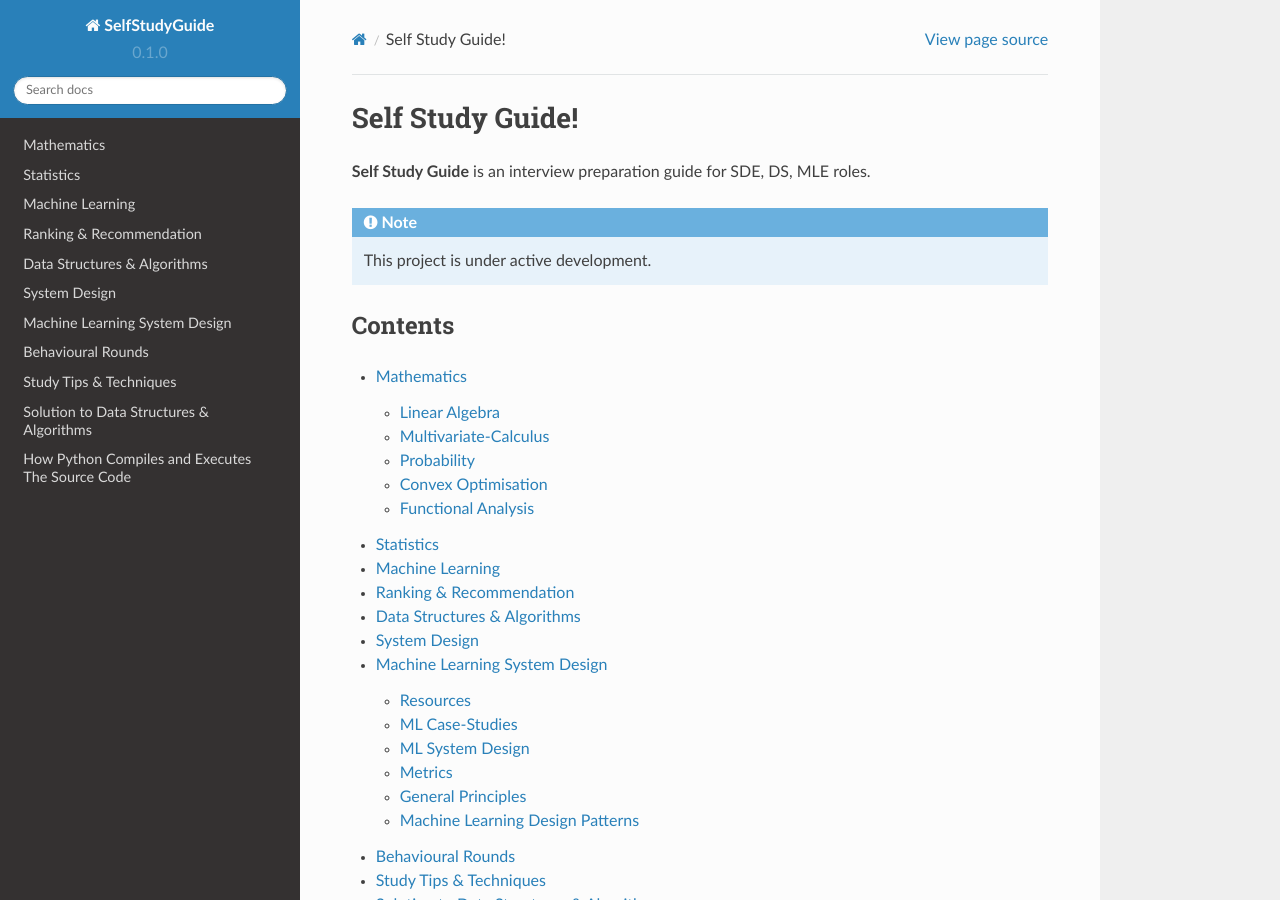
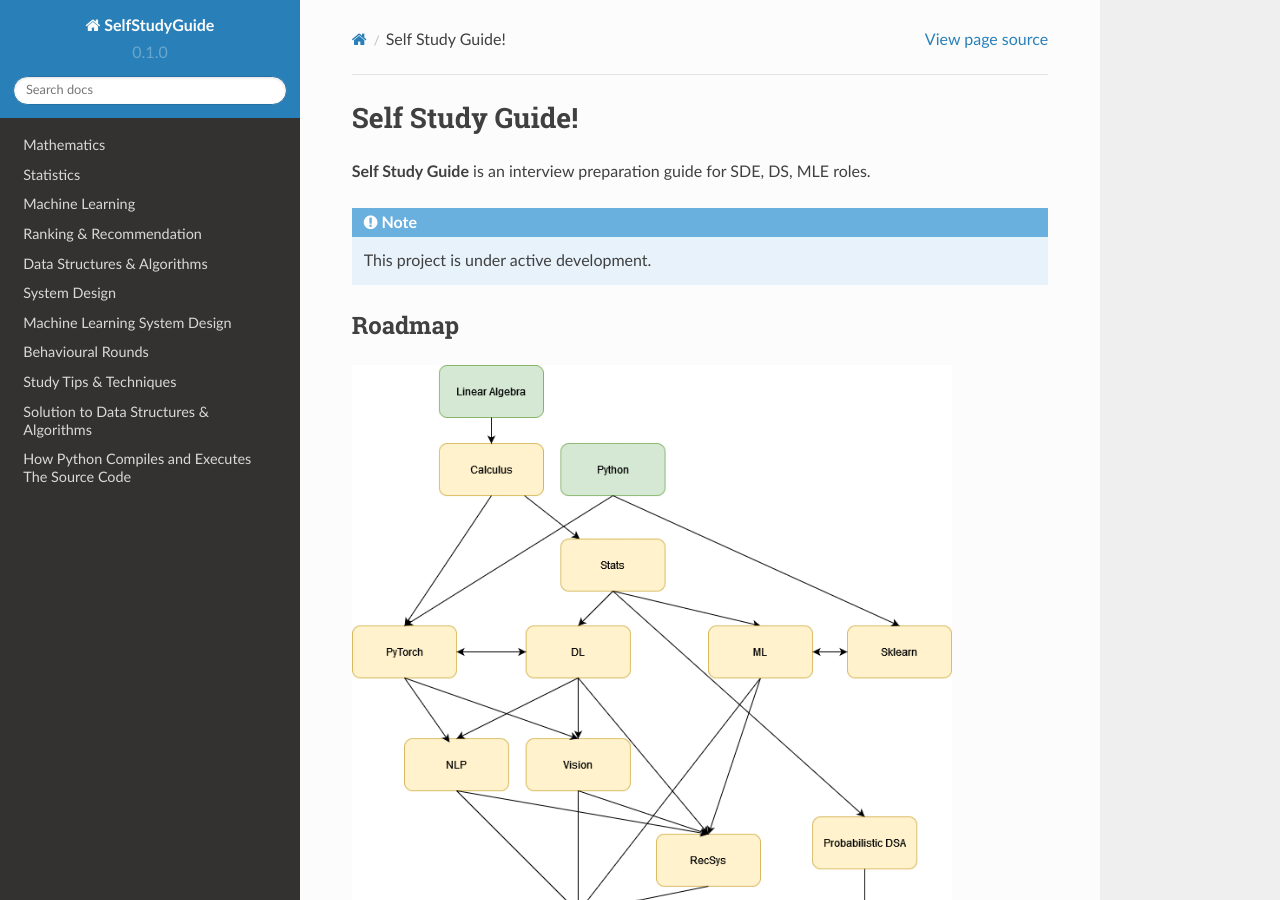
Before and after one commit to uselesstechjunks/leetcode, a Sphinx documentation site: the page built from docs/source/index.rst, in a window 1280 px wide and 900 px high. Built offline with Sphinx 7.4.7 and the Read the Docs theme 2.0.0, drawn with Linux system fonts in a browser that asks for light colours.

Commit message:
Develop (#26)
* added prep image

* Update index.rst

```diff
--- a/docs/source/index.rst
+++ b/docs/source/index.rst
@@ -6,6 +6,12 @@ Self Study Guide!
 .. note::
 
    This project is under active development.
+
+Roadmap
+*****************************************
+.. image:: img/003prep.drawio.png
+  :width: 600
+  :alt: Preparation roadmap
 
 Contents
 --------
```
Also changed, not shown: docs/source/img/003prep.drawio.png (added).
